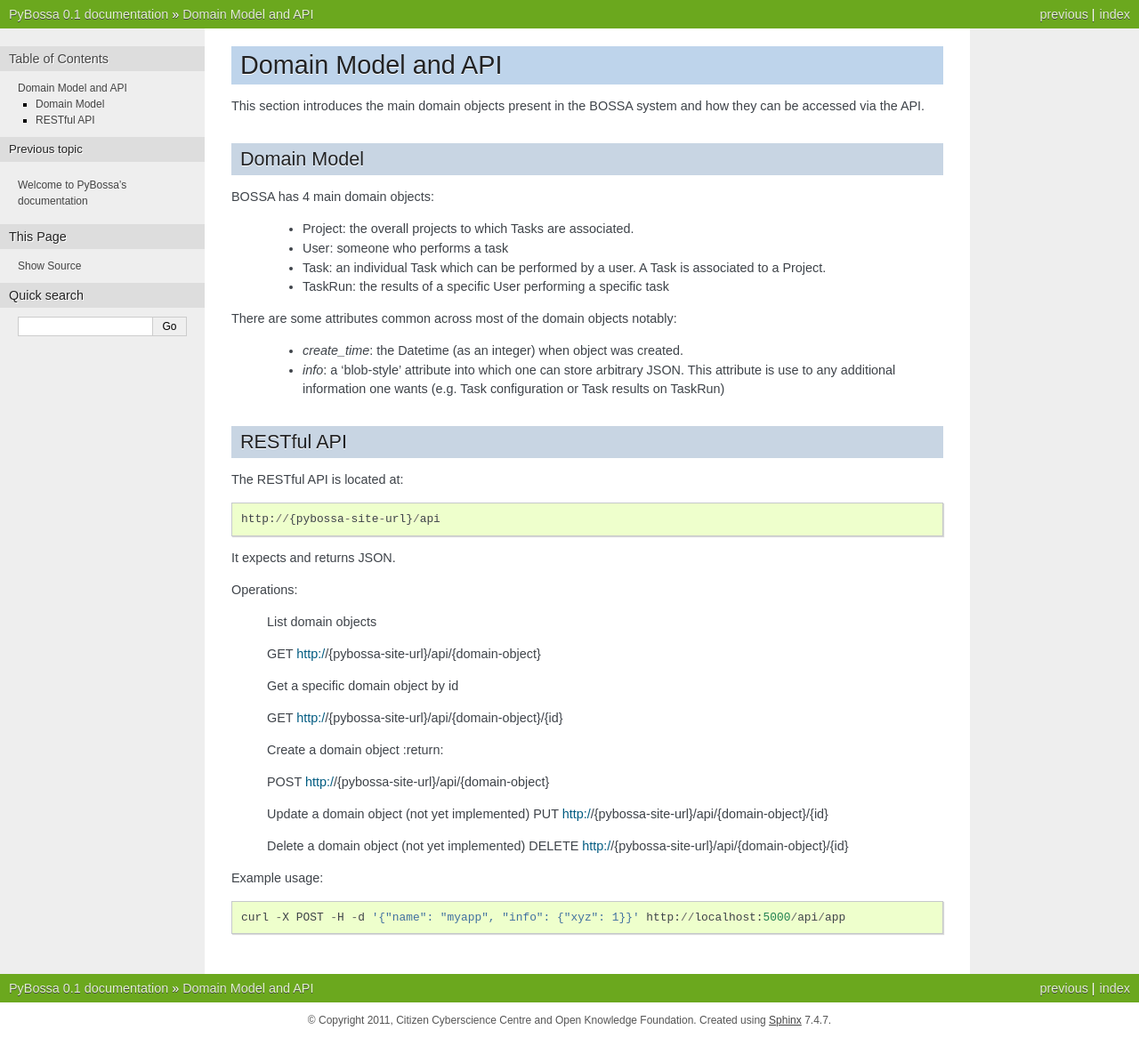
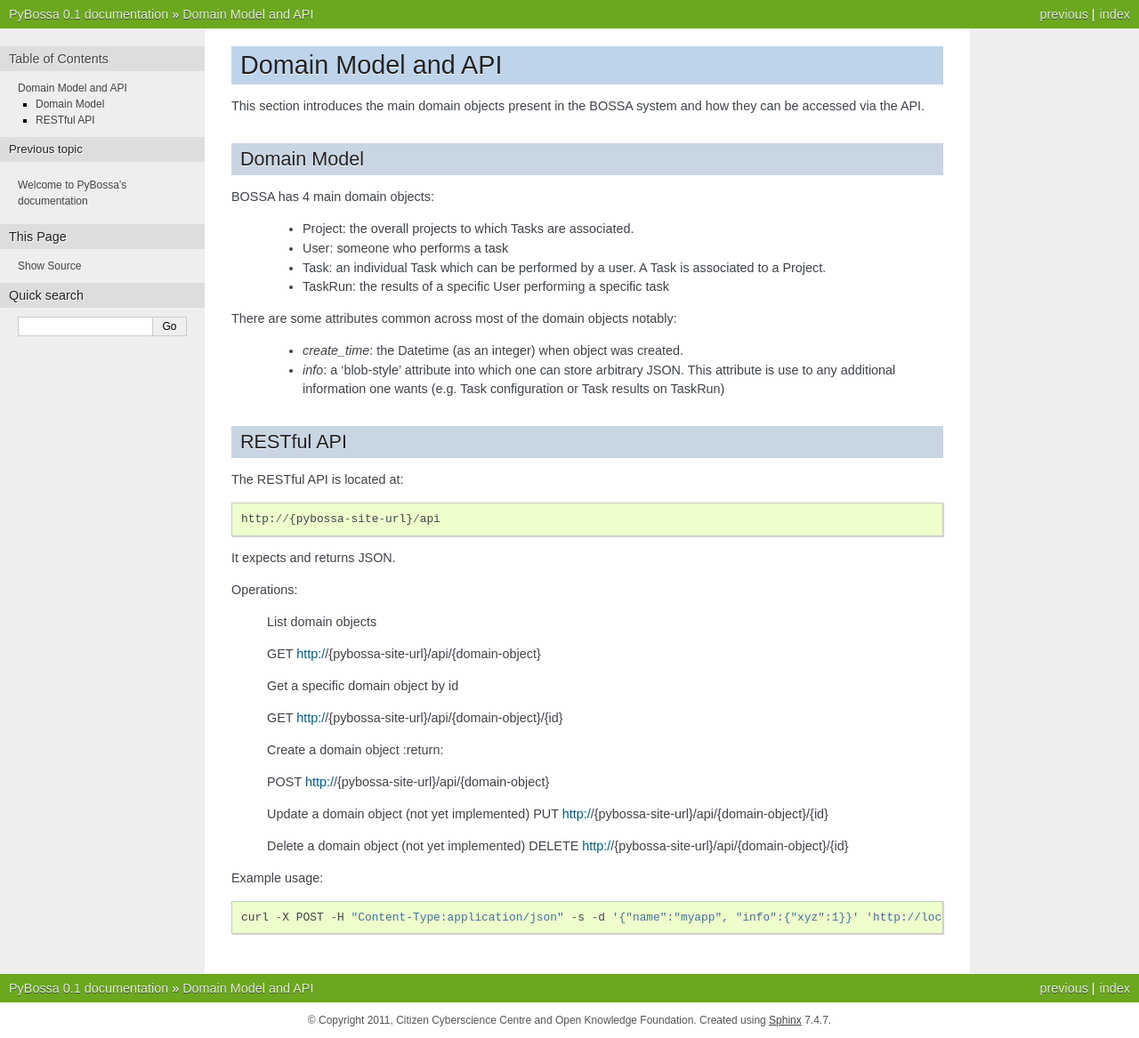
Before and after one commit to Scifabric/pybossa, a Sphinx documentation site: the page built from doc/model.rst, in a window 1280 px wide. Shown: the whole page at 89% size. Built offline with Sphinx 7.4.7, drawn with Linux system fonts in a browser that asks for light colours.

```diff
--- a/doc/model.rst
+++ b/doc/model.rst
@@ -57,4 +57,4 @@ Operations:
 
 Example usage::
 
-  curl -X POST -H -d '{"name": "myapp", "info": {"xyz": 1}}' http://localhost:5000/api/app
+  curl -X POST -H "Content-Type:application/json" -s -d '{"name":"myapp", "info":{"xyz":1}}' 'http://localhost:5000/api/app'
```
Also changed, not shown: 1 other file.
